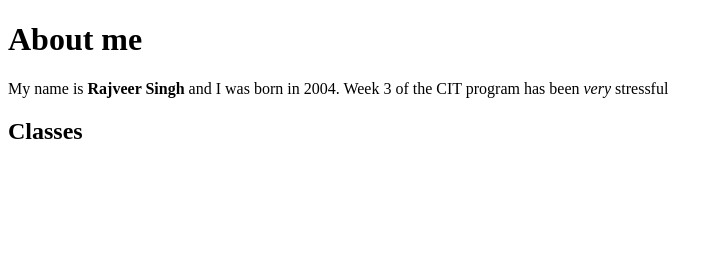
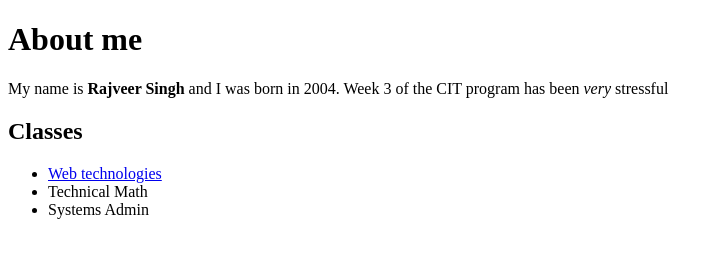
Before and after one commit to LLFlash114/personal_website, a plain HTML site: page index.html in a window 1280 px wide. Shown: the whole page, without its empty margins (0-723 px from the left). Drawn offline with Linux system fonts and the light colour scheme.

Commit message:
Finished website added h2 list section

```diff
--- a/index.html
+++ b/index.html
@@ -7,5 +7,10 @@
     <h1>About me</h1>
     <p>My name is <strong>Rajveer Singh</strong> and I was born in 2004. Week 3 of the CIT program has been <em>very</em> stressful</p>
     <h2>Classes</h2>
+    <ul>
+        <li><a href="https://www.bcit.ca/outlines/20223048467/">Web technologies</a></li>
+        <li>Technical Math</li>
+        <li>Systems Admin</li>
+    </ul>
   </body>
 </html>
```
